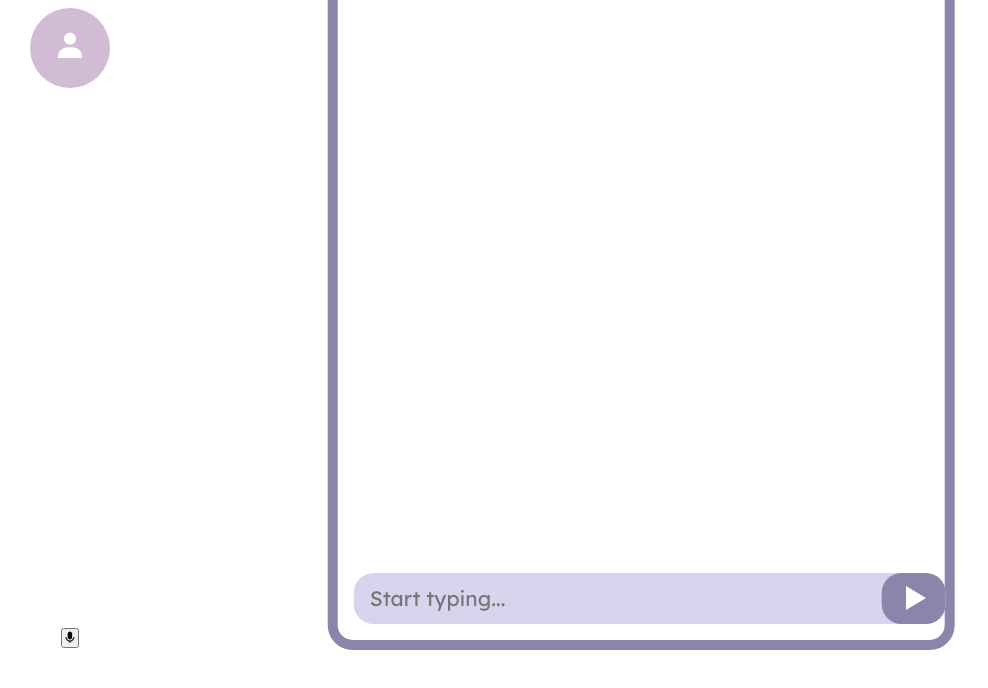
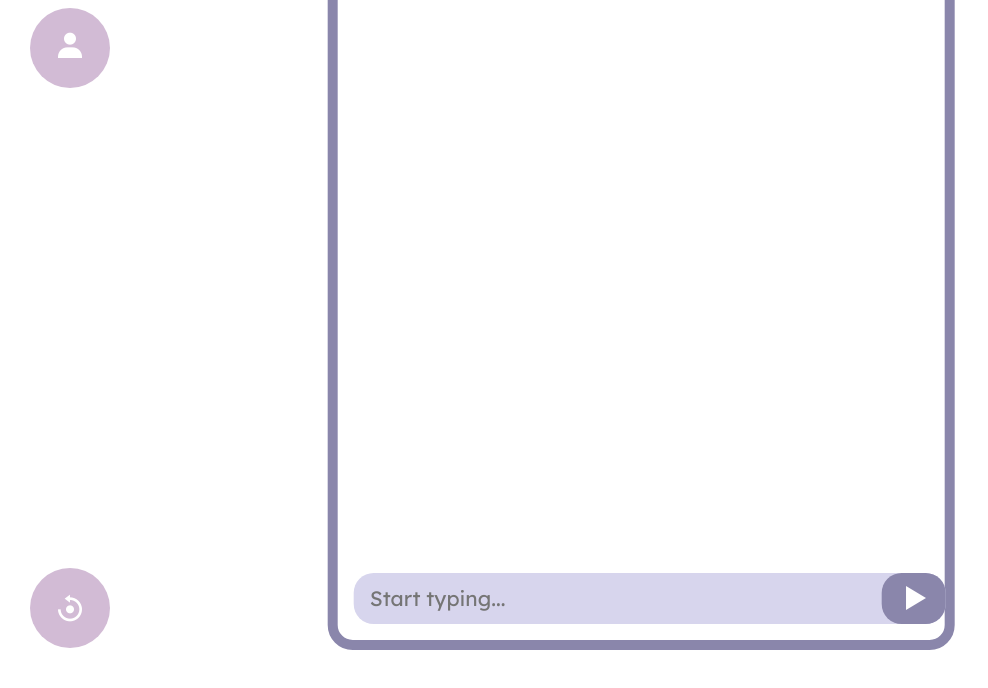
Before and after one commit to dhan-t/aaaa, a website: page test2/chatPage.html in a window 1280 px wide. Shown: the part 100-788 px from the top of the page, without its empty margins (0-988 px from the left). Drawn offline with nearby package versions, Linux system fonts and the light colour scheme.

Commit message:
Update chatPage.html

```diff
--- a/test2/chatPage.html
+++ b/test2/chatPage.html
@@ -25,7 +25,9 @@
     <!-- for the user profile and microphone button. -->
     <section class="leftside">
         <a href="userPref.html" class="profileBtn"> <i class='bx bxs-user'></i></a>
-        <button class="micBtn"> <i class='bx bxs-microphone'></i></button>
+        <button class="reset-button"><i class='bx bx-reset'></i></button>
+
+      <!--  <button class="micBtn"> <i class='bx bxs-microphone'></i></button>-->
     </section>
     <!-- for the chatbot conversation -->
     <div class="form-box">
```
